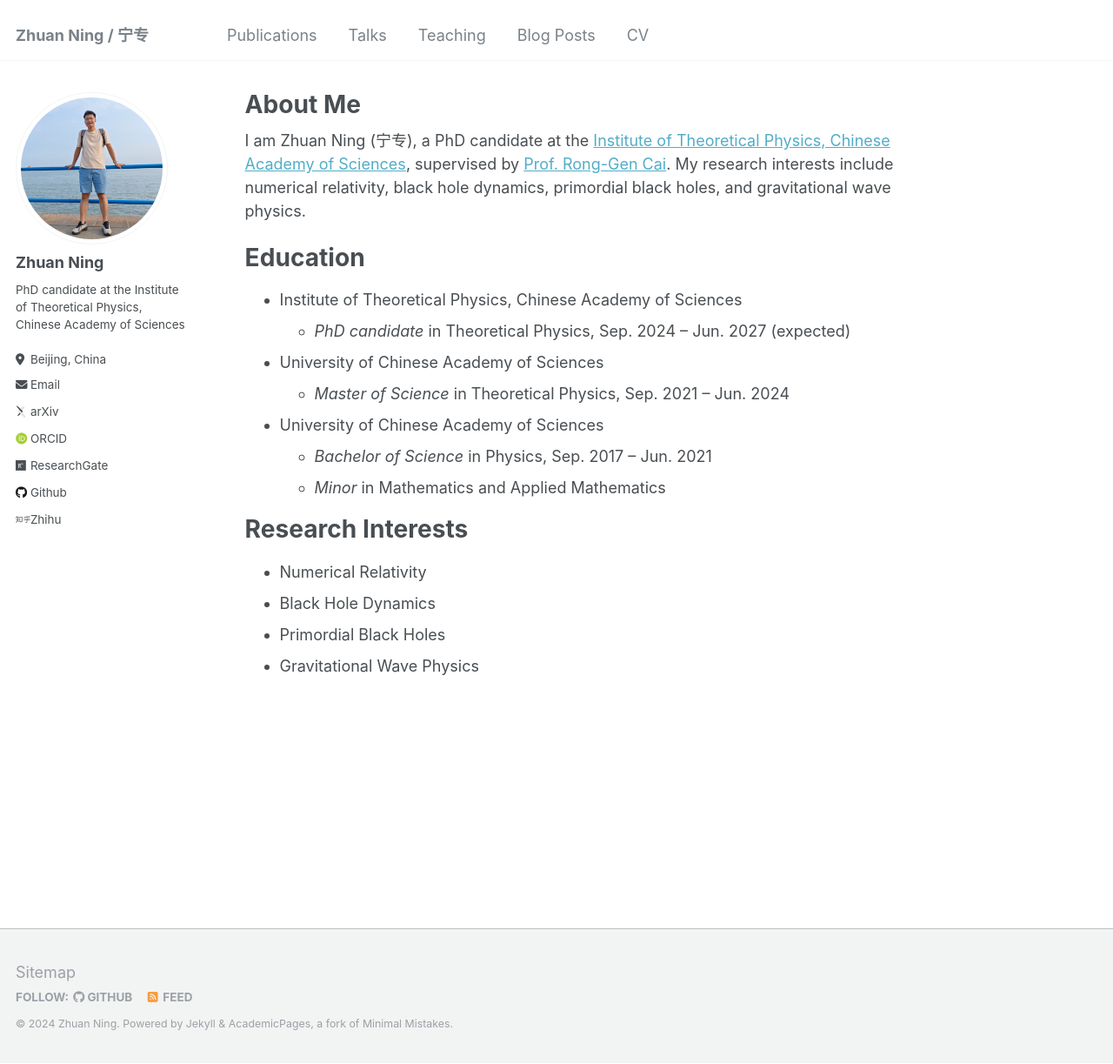
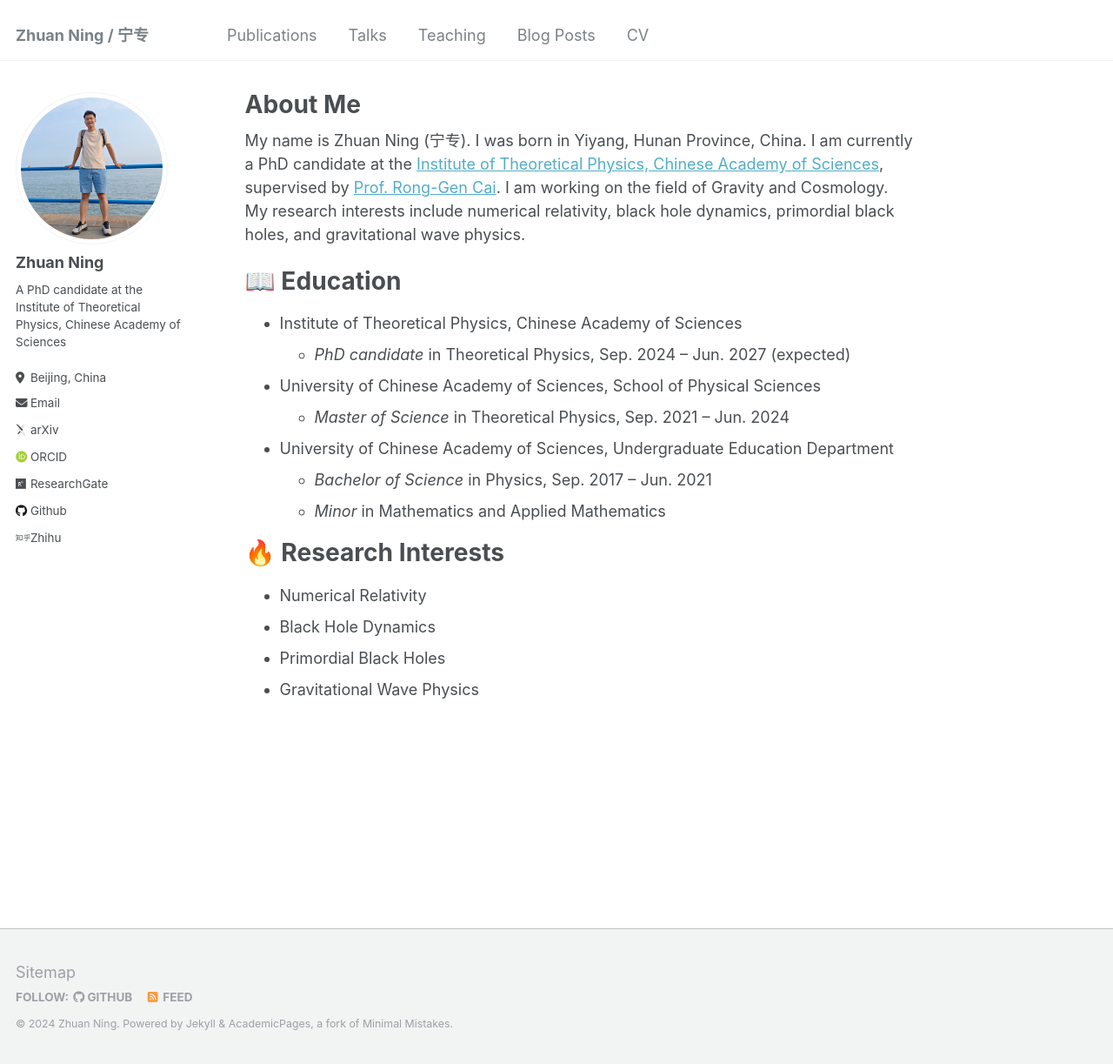
Before and after one commit to zhuan-ning/zhuan-ning.github.io, a Jekyll site: the page built from _pages/about.md, in a window 1280 px wide and 1223 px high. Shown: the whole window at 87% size. Built offline with Jekyll 4.4.1, drawn with Linux system fonts in a browser that asks for light colours; some web fonts are replaced.

Commit message:
Modify homepage

```diff
--- a/_config.yml
+++ b/_config.yml
@@ -24,7 +24,7 @@ author:
   avatar           : "profile.png"
   name             : "Zhuan Ning"
   pronouns         : # example: "she/her"
-  bio              : "PhD candidate at the Institute of Theoretical Physics, Chinese Academy of Sciences"
+  bio              : "A PhD candidate at the Institute of Theoretical Physics, Chinese Academy of Sciences"
   location         : "Beijing, China"
   employer         : # "Red Brick University"
   uri              : # URL
--- a/_pages/about.md
+++ b/_pages/about.md
@@ -7,20 +7,19 @@ redirect_from:
   - /about.html
 ---
 
-I am Zhuan Ning (宁专), a PhD candidate at the [Institute of Theoretical Physics, Chinese Academy of Sciences](http://www.itp.cas.cn/), supervised by [Prof. Rong-Gen Cai](https://itp.cas.cn/sourcedb/zw/zjrck/200907/t20090729_2282006.html). My research interests include numerical relativity, black hole dynamics, primordial black holes, and gravitational wave physics.
+My name is Zhuan Ning (宁专). I was born in Yiyang, Hunan Province, China. I am currently a PhD candidate at the [Institute of Theoretical Physics, Chinese Academy of Sciences](http://www.itp.cas.cn/), supervised by [Prof. Rong-Gen Cai](https://itp.cas.cn/sourcedb/zw/zjrck/200907/t20090729_2282006.html). I am working on the field of Gravity and Cosmology. My research interests include numerical relativity, black hole dynamics, primordial black holes, and gravitational wave physics.
 
-Education
+📖 Education
 ======
 - Institute of Theoretical Physics, Chinese Academy of Sciences
   - *PhD candidate* in Theoretical Physics, Sep. 2024 – Jun. 2027 (expected)
-- University of Chinese Academy of Sciences
+- University of Chinese Academy of Sciences, School of Physical Sciences
   - *Master of Science* in Theoretical Physics, Sep. 2021 – Jun. 2024
-- University of Chinese Academy of Sciences
+- University of Chinese Academy of Sciences, Undergraduate Education Department
   - *Bachelor of Science* in Physics, Sep. 2017 – Jun. 2021
   - *Minor* in Mathematics and Applied Mathematics
 
-
-Research Interests
+🔥 Research Interests
 ======
 - Numerical Relativity
 - Black Hole Dynamics
```
